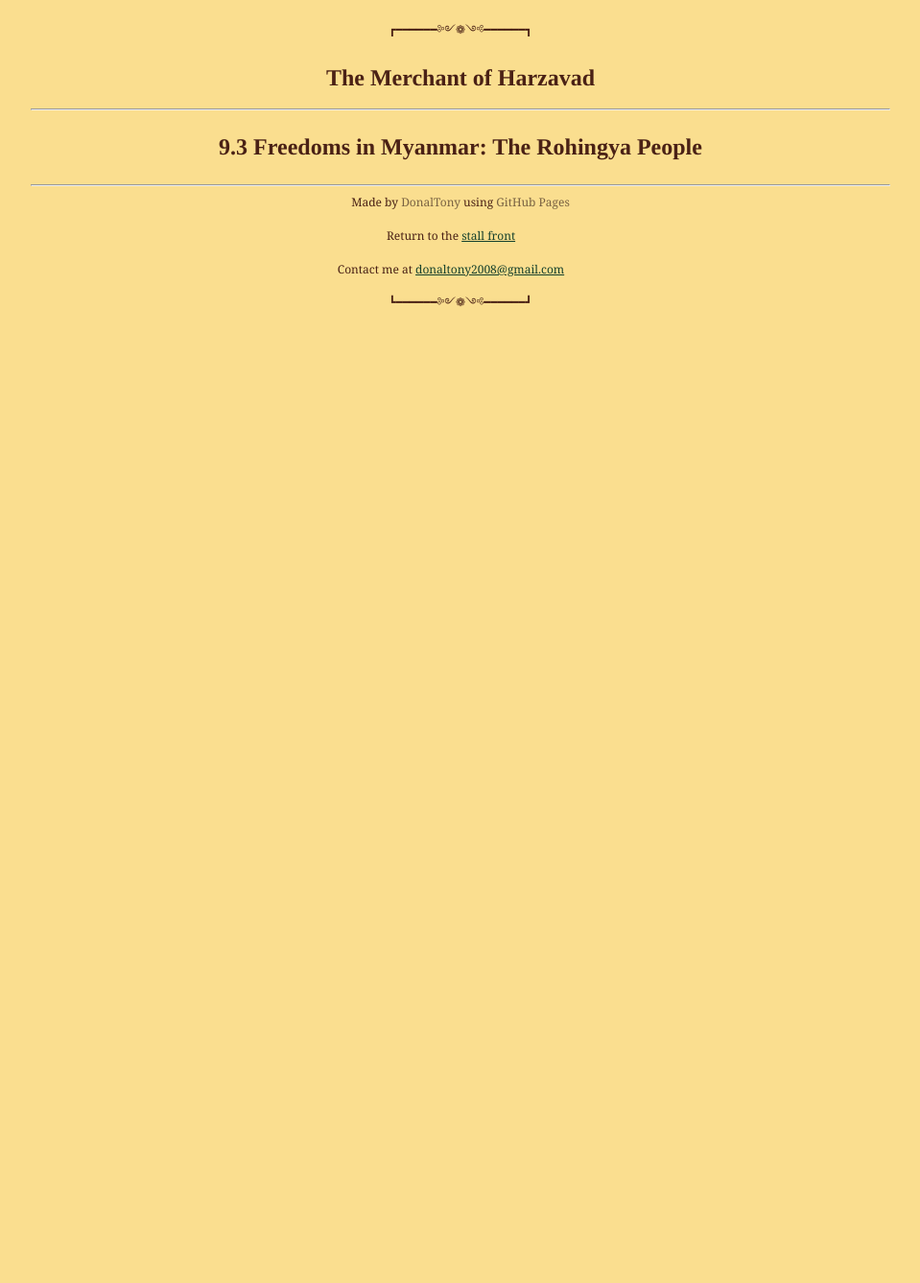
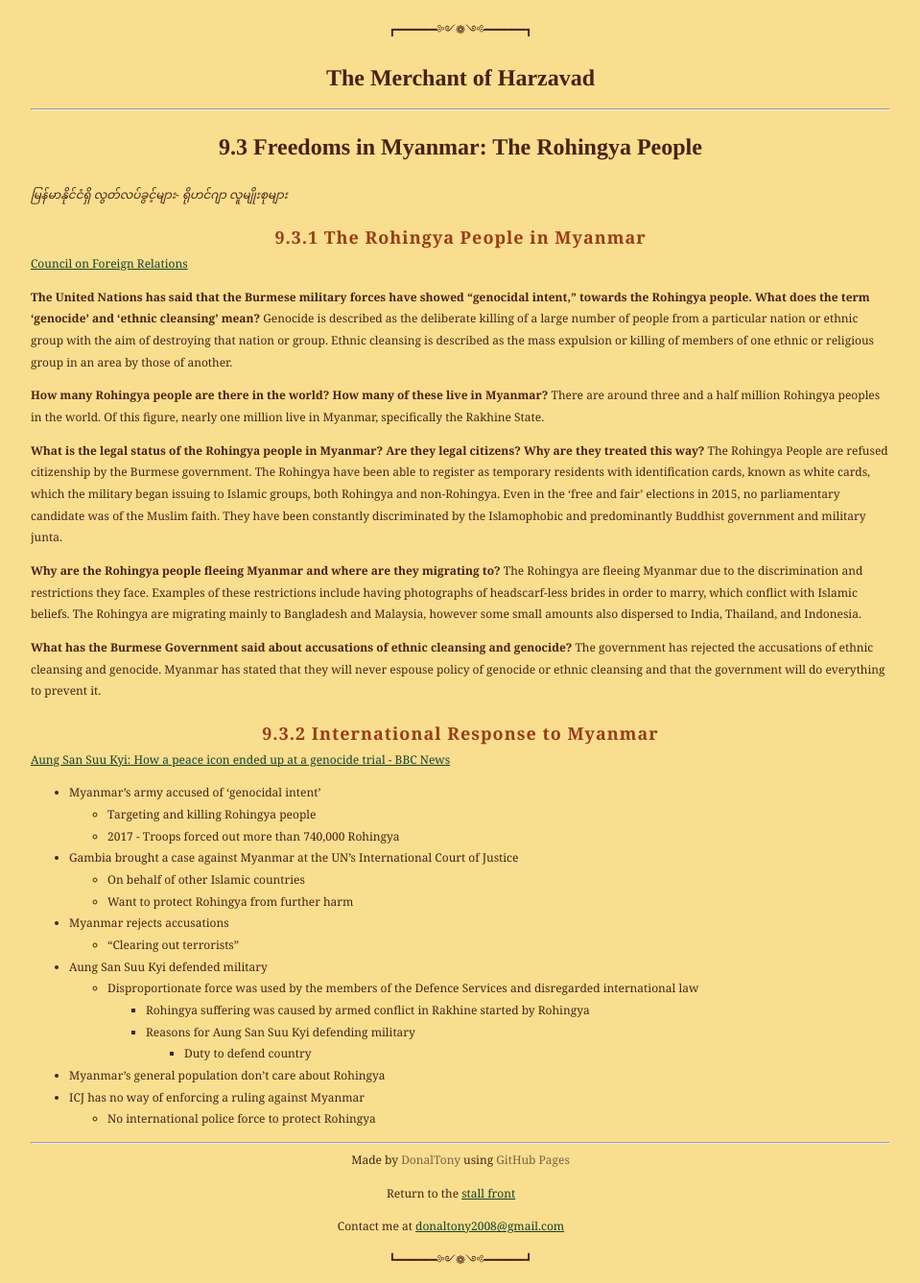
Before and after one commit to dvaraka/the-merchant, a Jekyll site: the page built from notes/year9/hass/politics/myanmar-case-study/freedoms-in-myanmar.md, in a window 1280 px wide. Shown: the whole page at 96% size, without its empty margins (160-1119 px from the left). Built offline with Jekyll 4.4.1, drawn with Linux system fonts in a browser that asks for light colours; our own code applies the rules of GitHub Pages for plain Markdown files; before the commit the page ends 900 px from its top, so only the background shows below that.

Commit message:
Update freedoms-in-myanmar.md

```diff
--- a/notes/year9/hass/politics/myanmar-case-study/freedoms-in-myanmar.md
+++ b/notes/year9/hass/politics/myanmar-case-study/freedoms-in-myanmar.md
@@ -3,3 +3,40 @@
 </head>
 
 # 9.3 Freedoms in Myanmar: The Rohingya People
+
+*မြန်မာနိုင်ငံရှိ လွတ်လပ်ခွင့်များ- ရိုဟင်ဂျာ လူမျိုးစုများ*
+
+## 9.3.1 The Rohingya People in Myanmar
+
+[Council on Foreign Relations](https://www.cfr.org/backgrounder/rohingya-crisis)
+
+__The United Nations has said that the Burmese military forces have showed “genocidal intent,” towards the Rohingya people. What does the term 'genocide' and 'ethnic cleansing' mean?__ Genocide is described as the deliberate killing of a large number of people from a particular nation or ethnic group with the aim of destroying that nation or group. Ethnic cleansing is described as the mass expulsion or killing of members of one ethnic or religious group in an area by those of another.
+
+__How many Rohingya people are there in the world? How many of these live in Myanmar?__ There are around three and a half million Rohingya peoples in the world. Of this figure, nearly one million live in Myanmar, specifically the Rakhine State.
+
+__What is the legal status of the Rohingya people in Myanmar? Are they legal citizens? Why are they treated this way?__ The Rohingya People are refused citizenship by the Burmese government. The Rohingya have been able to register as temporary residents with identification cards, known as white cards, which the military began issuing to Islamic groups, both Rohingya and non-Rohingya. Even in the 'free and fair' elections in 2015, no parliamentary candidate was of the Muslim faith. They have been constantly discriminated by the Islamophobic and predominantly Buddhist government and military junta.
+
+__Why are the Rohingya people fleeing Myanmar and where are they migrating to?__ The Rohingya are fleeing Myanmar due to the discrimination and restrictions they face. Examples of these restrictions include having photographs of headscarf-less brides in order to marry, which conflict with Islamic beliefs. The Rohingya are migrating mainly to Bangladesh and Malaysia, however some small amounts also dispersed to India, Thailand, and Indonesia.
+
+__What has the Burmese Government said about accusations of ethnic cleansing and genocide?__ The government has rejected the accusations of ethnic cleansing and genocide. Myanmar has stated that they will never espouse policy of genocide or ethnic cleansing and that the government will do everything to prevent it.
+
+
+## 9.3.2 International Response to Myanmar
+
+[Aung San Suu Kyi: How a peace icon ended up at a genocide trial - BBC News](https://www.youtube.com/watch?v=lkrbwFP6Ew4)
+- Myanmar's army accused of 'genocidal intent'
+	- Targeting and killing Rohingya people
+	- 2017 - Troops forced out more than 740,000 Rohingya
+- Gambia brought a case against Myanmar at the UN's International Court of Justice
+	- On behalf of other Islamic countries
+	- Want to protect Rohingya from further harm
+- Myanmar rejects accusations
+	- "Clearing out terrorists"
+- Aung San Suu Kyi defended military
+  - Disproportionate force was used by the members of the Defence Services and disregarded international law
+	- Rohingya suffering was caused by armed conflict in Rakhine started by Rohingya
+	- Reasons for Aung San Suu Kyi defending military
+	  - Duty to defend country
+- Myanmar's general population don't care about Rohingya
+- ICJ has no way of enforcing a ruling against Myanmar
+  - No international police force to protect Rohingya
```
